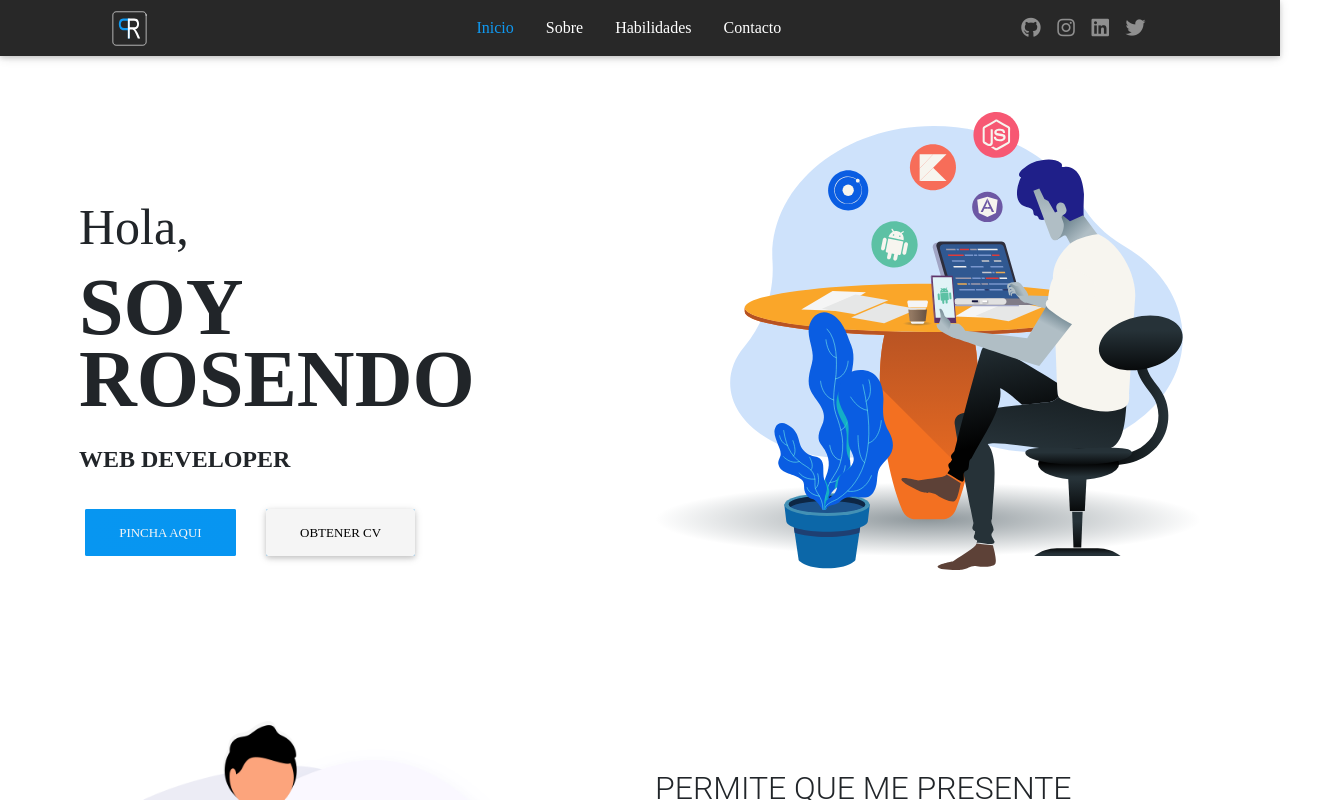
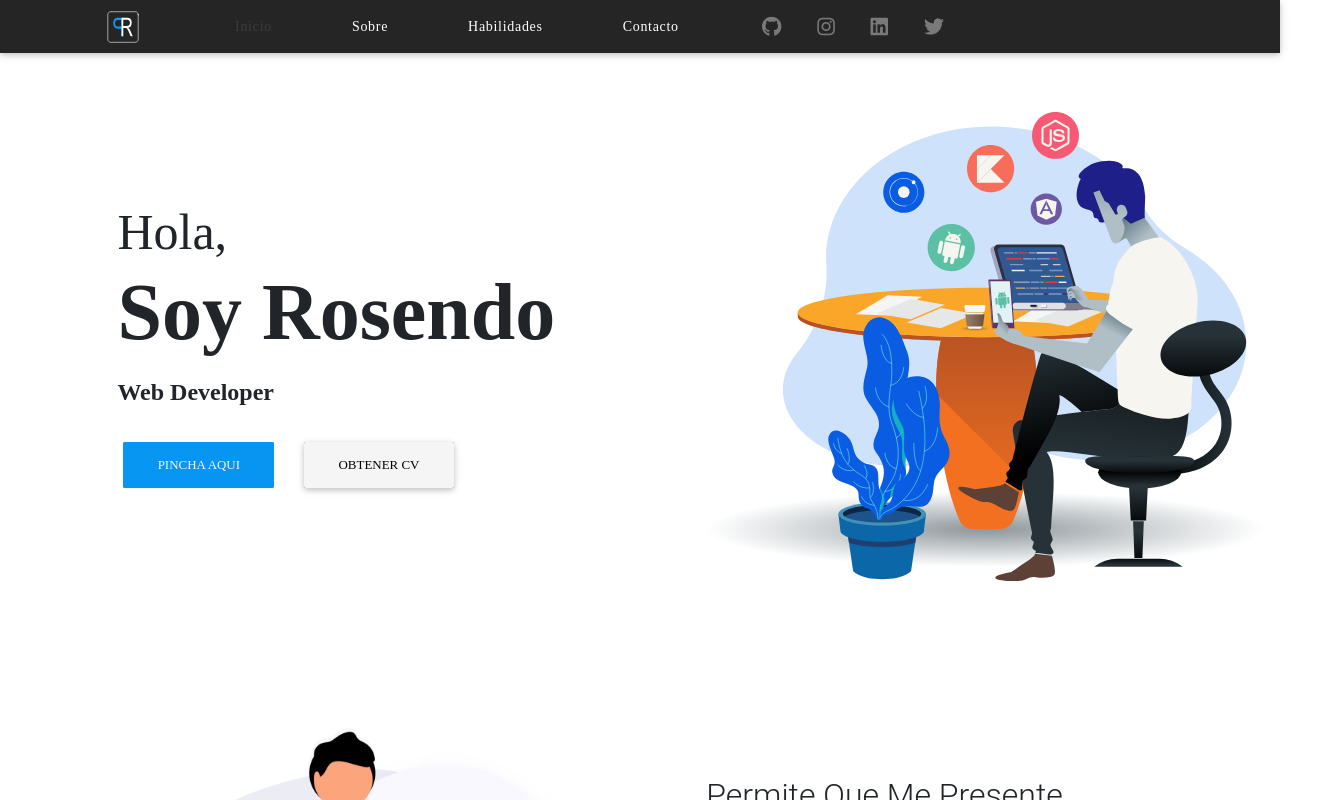
Before and after one commit to IlRossoRIl/A02, a plain HTML site: page index.html in a window 1280 px wide. Shown: the top 800 px of the page, 1322 px wide, since content can reach past the window. Drawn offline with nearby package versions, Linux system fonts and the light colour scheme.

Commit message:
Añadimos mejoras

```diff
--- a/css/partials/_global.css
+++ b/css/partials/_global.css
@@ -56,14 +56,3 @@ p.para{
   color:var(--text-color);
   font:normal 500 16px/25px "Quicksand";
 }
-
-.navbar_fixed{
-  position: fixed;
-  width: 100%;
-  top:-1px;
-  left:0;right:0;
-  background:;
-  box-shadow: var(--box-shadow);
-  z-index: 999;
-  transition:background 1s ease;
-}
--- a/css/responsive.css
+++ b/css/responsive.css
@@ -70,13 +70,11 @@
 /* if the viewport is equal to 1910px or less than that */
 @media only screen and (max-width: 1910px){
     .header_area .main-menu .navbar{
-        padding:0rem;
-        padding-left: 2rem;
-        padding-right: 8rem;
+        padding:0 5rem 0 5rem;
     }
 
     .container{
-        max-width: 90%;
+        max-width: 100%;
     }
 
     .site-main .brand-area,
--- a/css/styles.css
+++ b/css/styles.css
@@ -10,27 +10,34 @@
 }
 
 .header_area .main-menu .navbar{
-  padding:0rem 20rem;
-  filter: opacity(0.97);
+  filter: opacity(.98);
 }
 
 .header_area .main-menu .nav-item .nav-link{
   padding:1rem;
   font-family:"Quicksand";
-  font:normal 500 15px/2px;
-  font-size: 16px;
+  font-weight: 400;
+  font-size: 14px;
   background:var(--text_color);
+  letter-spacing: .05em;
 }
 
 .header_area .main-menu .navbar-nav .active a{
-  background:var(--gradient-color);
+  background:#999999;
   -webkit-background-clip:text;
   -webkit-text-fill-color:transparent;
   background-clip: text;
+  margin-left: 5rem;
+}
+
+.header_area .main-menu .navbar-nav a{
+  margin-left:1.5rem;
+  margin-right:1.5rem;
+  color: #c3c3c3;
 }
 
 .header_area .main-menu .navbar-nav a:hover{
-  background:var(--gradient-color);
+  background:whitesmoke;
   -webkit-background-clip:text;
   -webkit-text-fill-color:transparent;
   background-clip: text;
@@ -39,7 +46,7 @@
 /* Inicio Area Banner*/
 .site-main .site-banner .site-title h3{
   padding-top: 35%;
-  font-weight: 500;
+  font-weight: 400;
 }
 
 .site-main .site-banner .site-title h3:after{
@@ -62,6 +69,10 @@
 .site-main .site-banner .banner-image >img{
   padding:7rem 0;
   width: 90rem;
+}
+
+.site-main{
+  padding-left: 8%;
 }
 
 /* Fin Area Banner*/
@@ -147,9 +158,13 @@
 /* Fin Zona de Habilidades */
 .social a>i{
  font-size: 20px;
- padding:0.4rem;
+ padding:1rem;
  color:whitesmoke;
- filter: opacity(0.5);
+ filter: opacity(0.4);
+}
+
+.social{
+  margin-right: 15rem;
 }
 
 .social .github>i:hover{
--- a/index.html
+++ b/index.html
@@ -27,14 +27,16 @@
     <header class="header_area">
       <div class="main-menu">
         <nav class="navbar fixed-top navbar-expand-lg navbar-dark bg-dark">
-          <a class="navbar-brand" href="#"><img src="./img/logo.svg" width="35" height="35" alt=""></a>
+
           <button class="navbar-toggler" type="button" data-toggle="collapse" data-target="#navbarSupportedContent" aria-controls="navbarSupportedContent" aria-expanded="false" aria-label="Toggle navigation">
             <span class="navbar-toggler-icon"></span>
           </button>
 
           <div class="collapse navbar-collapse" id="navbarSupportedContent">
             <div class="mr-auto"></div>
+            <img src="./img/logo.svg" width="32" height="32" alt="">
             <ul class="navbar-nav mr-auto">
+
               <li class="nav-item active">
                 <a class="nav-link" href="#">Inicio <span class="sr-only">(current)</span></a>
               </li>
@@ -69,12 +71,12 @@
           <div class="row">
             <div class="col-lg-6 col-md-12 site-title">
               <h3 class="title-text">Hola,</h3>
-              <h1 class="title-text text-uppercase">Soy Rosendo</h1>
-              <h4 class="title-text text-uppercase">Web Developer</h4>
+              <h1 class="title-text">Soy Rosendo</h1>
+              <h4 class="title-text">Web Developer</h4>
               <div class="site-buttons">
                 <div class="d-flex flex-row flex-wrap">
-                  <button class="btn button primary-button mr-4 text-uppercase">Pincha Aqui</button>
-                  <button class="btn button secondary-button text-uppercase">Obtener CV</button>
+                  <button class="btn button primary-button mr-4">Pincha Aqui</button>
+                  <button class="btn button secondary-button">Obtener CV</button>
                 </div>
               </div>
             </div>
@@ -98,7 +100,7 @@
                 </div>
               </div>
               <div class="col-lg-6 col-md-12 about-title">
-                <h2 class="text-uppercase pt-5">
+                <h2 class="pt-5">
                   <span>Permite</span>
                   <span>Que</span>
                   <span>Me</span>
```
